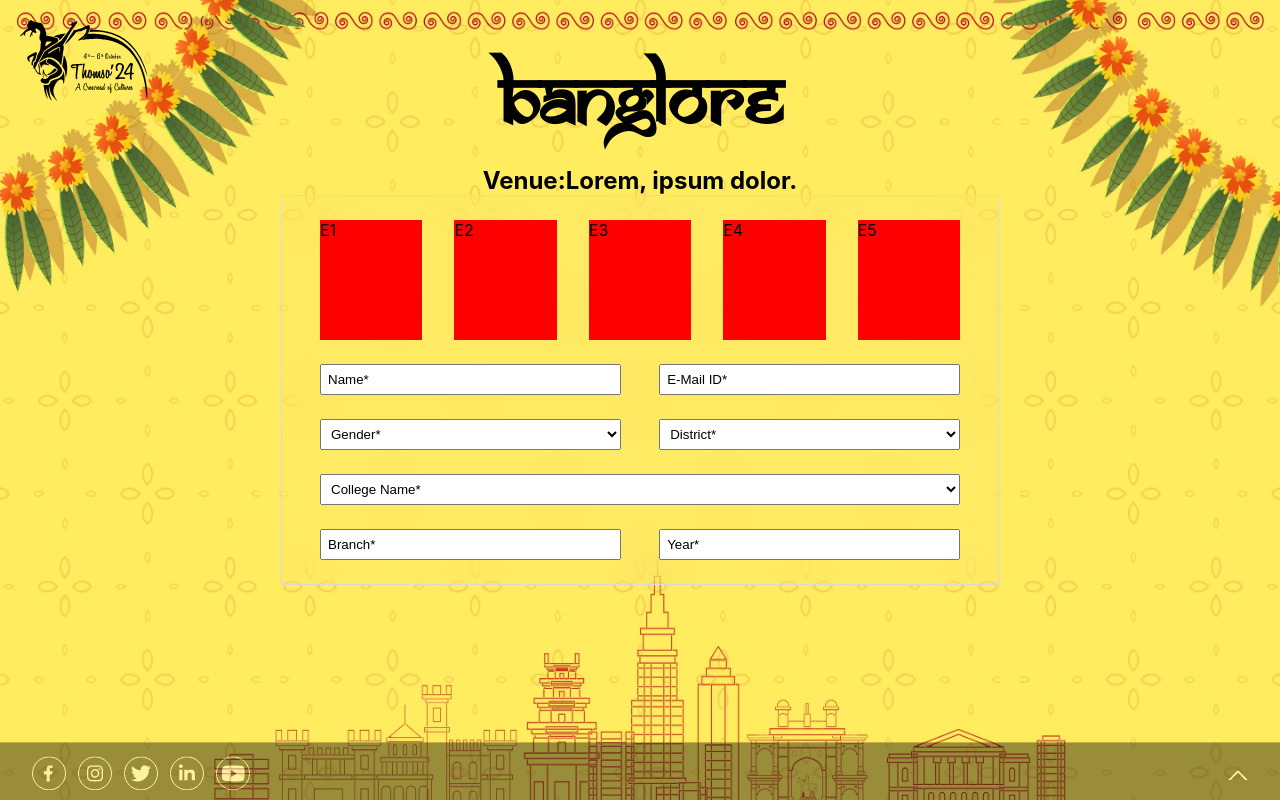
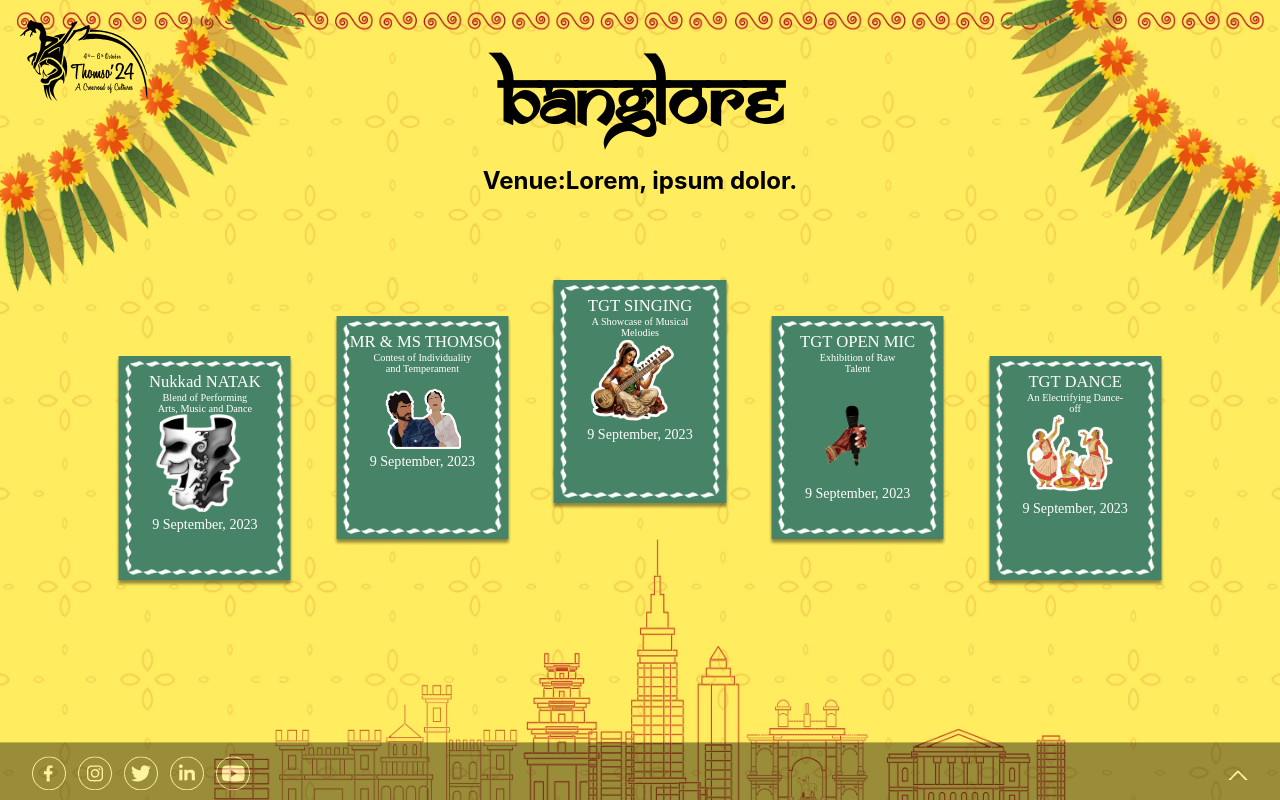
Before and after one commit to DearRaj9922/Zonals-24, a React (Create React App) app: page /banglore in a window 1280 px wide. Built offline with nearby package versions, Linux system fonts and the light colour scheme; the HTML template or start-up script is replaced by a standard one; a web font is replaced by a local one.

Commit message:
Update banglore.js

```diff
--- a/src/components/pages/banglore/banglore.js
+++ b/src/components/pages/banglore/banglore.js
@@ -15,7 +15,6 @@ import image3 from "../../../assets/tgt-singing.webp";
 import image4 from "../../../assets/open-mic.webp";
 import image5 from "../../../assets/tgt-dance.webp";
 import Footer from "../../../components/Footer/Footer.js";
-import RegisterForm from '../../RegisterForm/registerform.js';
 
 export default function Banglore() {
   const navigate=useNavigate();
@@ -77,7 +76,7 @@ export default function Banglore() {
         <h1 className='bang-title'>Banglore</h1>
         <h3 className='venue-bang'>Venue:Lorem, ipsum dolor.</h3>
       </div>
-      {/* <div className="cards-bang">
+      <div className="cards-bang">
           {details.map((el) => {
             var style1 = { marginTop: "0px" };
             if (el.number === 1 || el.number === 5) {
@@ -112,8 +111,7 @@ export default function Banglore() {
               </div>
             );
           })}
-        </div> */}
-      <RegisterForm />
+        </div>
 
       <Footer/>
     </div>
```
